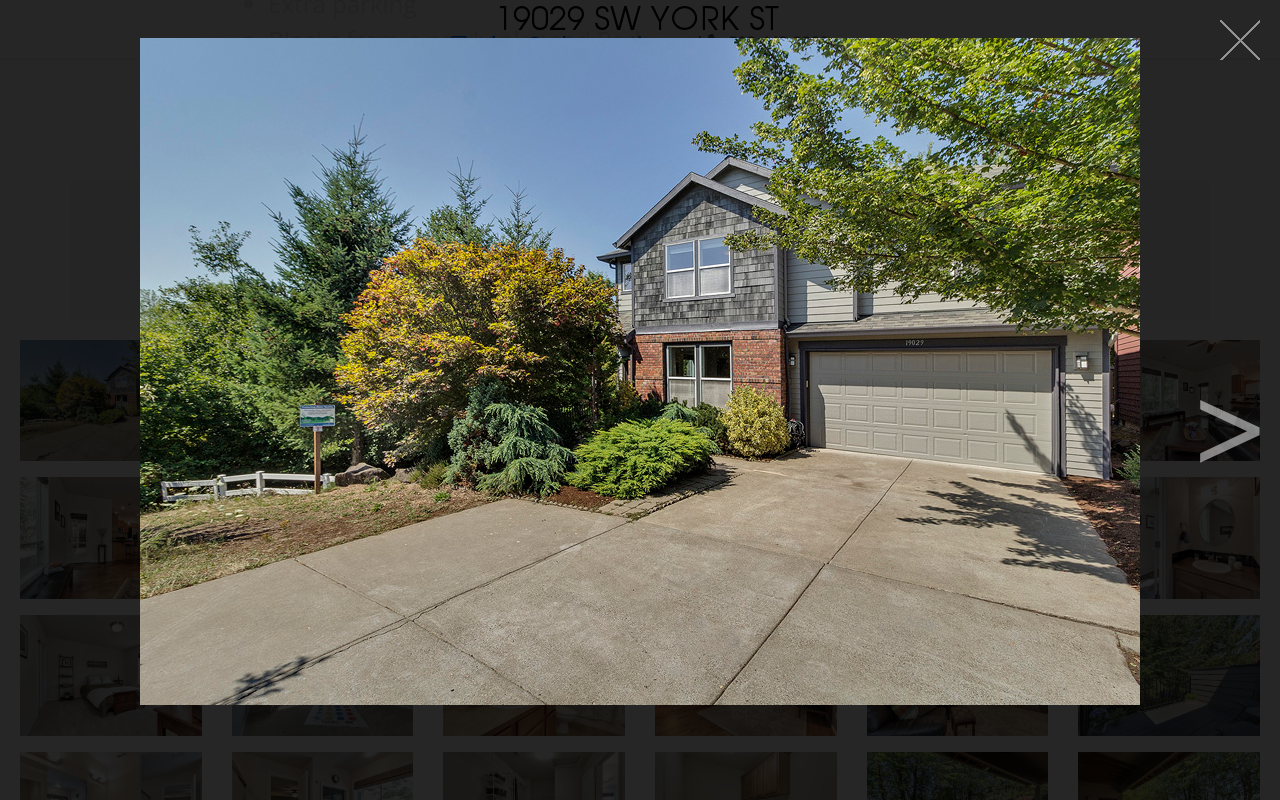
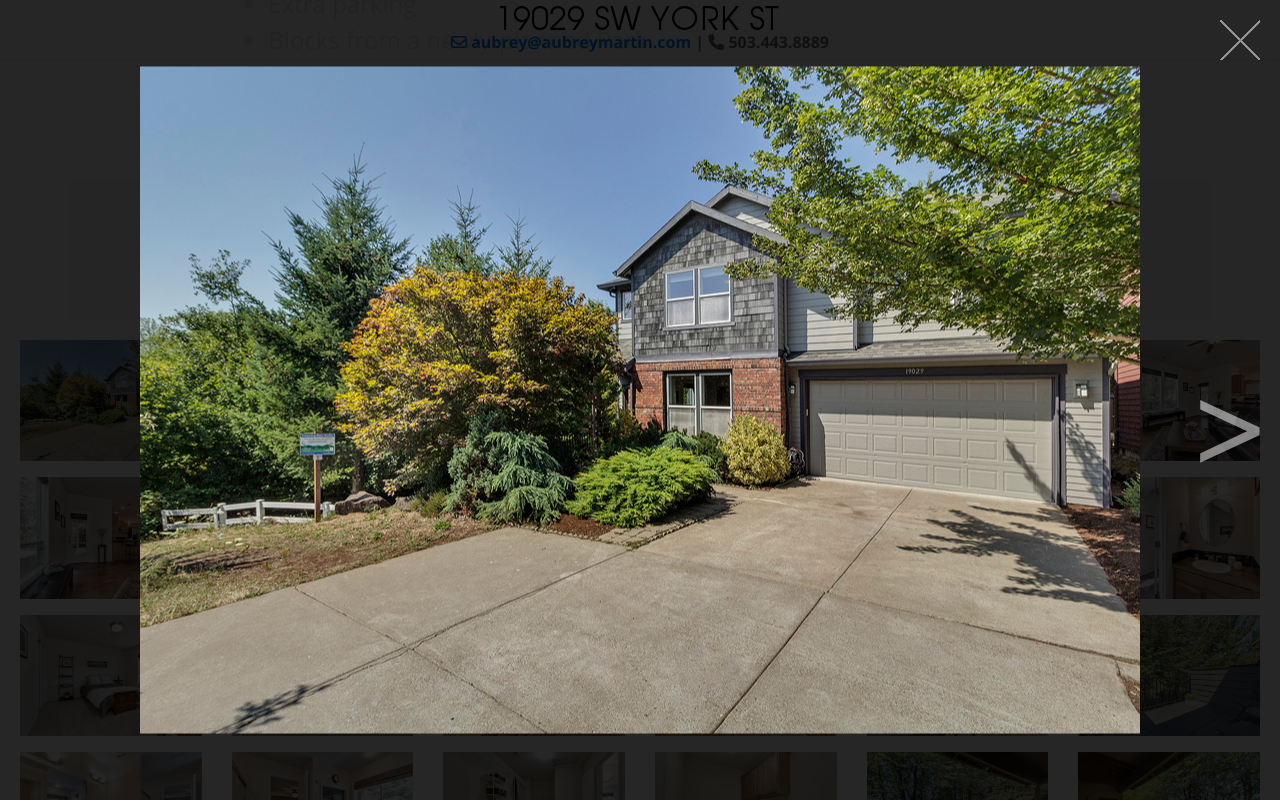
Before and after one commit to danmartin/19029yorkstreet, a React (Create React App) app: page / in a window 1280 px wide. Both pictures are taken after a click on the picture 110 px from the left and 1568 px from the top of the page. Shown: the part 1168-1968 px from the top of the page. Built offline with nearby package versions, Linux system fonts and the light colour scheme.

Commit message:
Gallery css image alignment

```diff
--- a/src/components/Gallery.js
+++ b/src/components/Gallery.js
@@ -80,8 +80,9 @@ class Gallery extends React.Component {
                         {this.state.image_id > 1 ? (<button type="button" className="left-arrow" onClick={() => {this.previousImage(this.state.image_id)}}>Previous</button>) :null}
                         {this.state.image_id < images.length ? (<button type="button" className="right-arrow" onClick={() => {this.nextImage(this.state.image_id)}}>Forward</button>) :null}
                         <button type="button" className="close"  onClick={() => {this.toggleModal(0)}}>Close</button>
-                        <span className="helper"></span>
-                            <img data-id={this.state.image_id} src={this.state.image.image} className="img-fluid" alt={this.props.config_data.display_address} />
+                        <div className="helper">
+                            <img data-id={this.state.image_id} src={this.state.image.image}  alt={this.props.config_data.display_address} />
+                        </div>
                     </div>
                 ) : null}
             </div>
--- a/src/styles.scss
+++ b/src/styles.scss
@@ -21,17 +21,20 @@ iframe {
     background: rgba(#000, 0.85);
     z-index:1021;
     vertical-align: middle;
-    // .helper {
-        // display: inline-block;
-        // height: 100%;
-        // vertical-align: middle;
+    .helper {
+        display: relative;
+        height: 100%;
+        width: 100%;
+        vertical-align: middle;
         img {
-            // display: inline-block;
+            position: relative;
+            top: 50%;
+            transform: translateY(-50%);
             max-width: 95%;
             margin: 0 auto;
             max-height: 95%;
         }
-    // }
+    }
     .close{
         width:40px;
         height:40px;
@@ -58,6 +61,7 @@ iframe {
         outline:none;
         color:transparent;
         opacity: 0.5;
+        z-index:1025;
     }
     .left-arrow {
         width:60px;
@@ -72,5 +76,6 @@ iframe {
         outline:none;
         color:transparent;
         opacity: 0.5;
+        z-index:1025;
     }
 }
```
